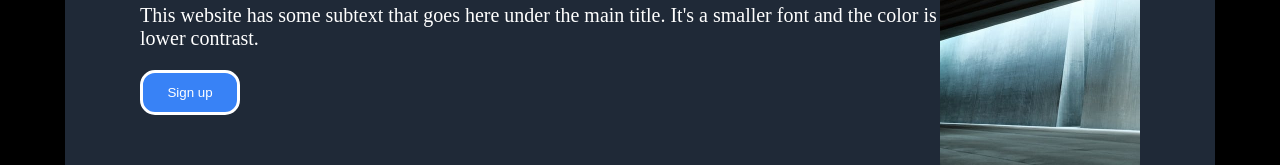
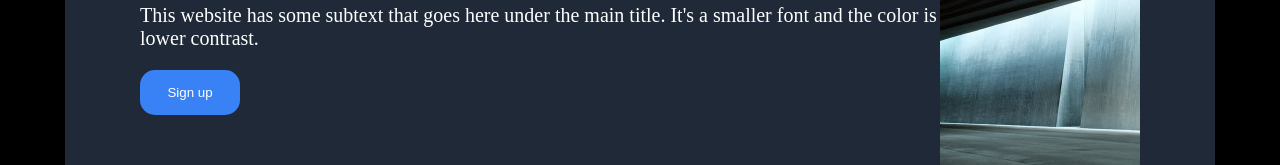
Before and after one commit to lambchopthekid/landing-page, a plain HTML site: page index.html in a window 1280 px wide. Shown: the part 213-378 px from the top of the page. Drawn offline with Linux system fonts and the light colour scheme.

Commit message:
remove button border

```diff
--- a/index.html
+++ b/index.html
@@ -28,7 +28,7 @@
                     <p>This website has some subtext that goes here under the main title. It's a smaller font and the color is lower contrast.</p>
                 </div>
                 <div class="left-hero-bottom-button">
-                    <button type="button">Sign up</button>
+                    <button type="button" id="top-button">Sign up</button>
                 </div>
             </div>
             <div class="hero-image">
--- a/style.css
+++ b/style.css
@@ -143,3 +143,7 @@ img {
     border: 0;
     width: 96%;
 }
+
+#top-button {
+    border-style: none;
+}
```
